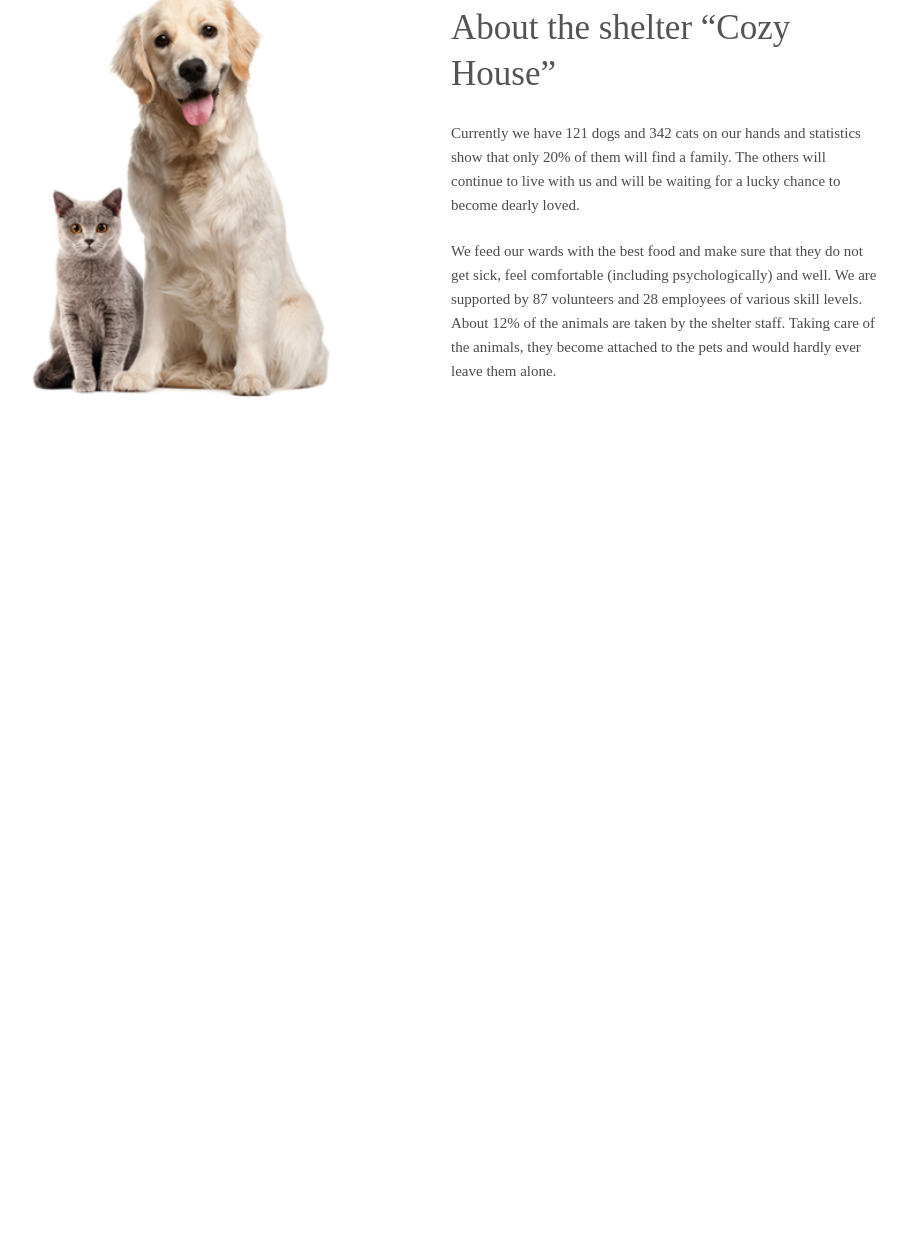
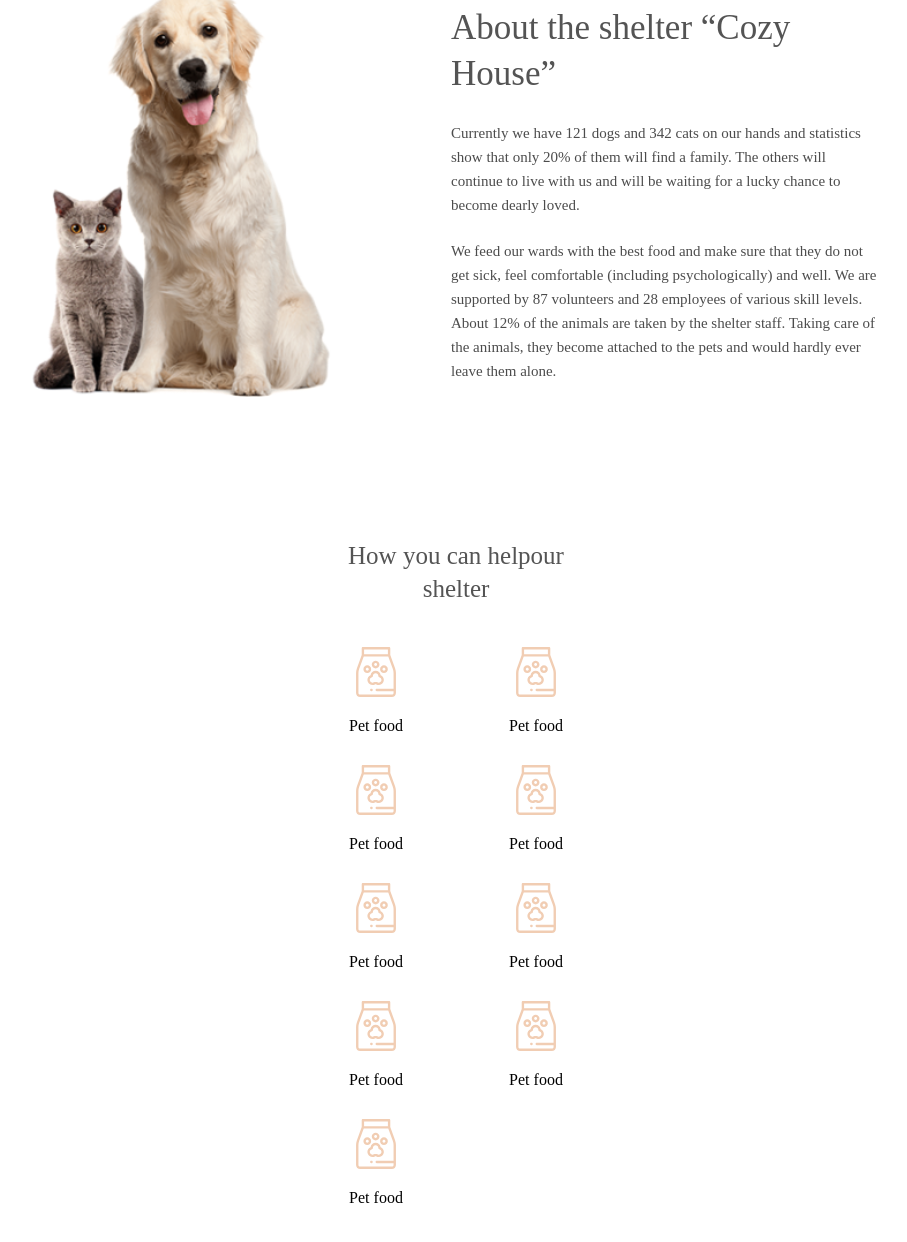
Before and after one commit to shelestDM/pets_house, a plain HTML site: page index.html in a window 1280 px wide. Shown: the part 863-2105 px from the top of the page, without its empty margins (184-1091 px from the left). Before the commit the page ends 1361 px from the top, so only its background shows below. Drawn offline with Linux system fonts and the light colour scheme.

Commit message:
help block

```diff
--- a/index.html
+++ b/index.html
@@ -51,6 +51,49 @@
             </div>
             <img src="./images/about-pets.png" alt="pets_image">
         </section>
+        <section id="help">
+            <h4>
+                How you can helpour shelter
+            </h4>
+            <ul class="help_options_wrapper">
+                <li class="help_option">
+                    <img src="./images/pets_food_icon.svg" alt="help_option_icon">
+                    Pet food
+                </li>
+                <li class="help_option">
+                    <img src="./images/pets_food_icon.svg" alt="help_option_icon">
+                    Pet food
+                </li>
+                <li class="help_option">
+                    <img src="./images/pets_food_icon.svg" alt="help_option_icon">
+                    Pet food
+                </li>
+                <li class="help_option">
+                    <img src="./images/pets_food_icon.svg" alt="help_option_icon">
+                    Pet food
+                </li>
+                <li class="help_option">
+                    <img src="./images/pets_food_icon.svg" alt="help_option_icon">
+                    Pet food
+                </li>
+                <li class="help_option">
+                    <img src="./images/pets_food_icon.svg" alt="help_option_icon">
+                    Pet food
+                </li>
+                <li class="help_option">
+                    <img src="./images/pets_food_icon.svg" alt="help_option_icon">
+                    Pet food
+                </li>
+                <li class="help_option">
+                    <img src="./images/pets_food_icon.svg" alt="help_option_icon">
+                    Pet food
+                </li>
+                <li class="help_option">
+                    <img src="./images/pets_food_icon.svg" alt="help_option_icon">
+                    Pet food
+                </li>
+            </ul>
+        </section>
        </main>
        <footer>
 
--- a/style.less
+++ b/style.less
@@ -23,6 +23,10 @@
     color: @clr;
 }
 
+.element_size(@wdth, @hght){
+    width: @wdth;
+    height: @hght;
+}
 body{
     display: flex;
     flex-direction: column;
@@ -115,6 +119,38 @@ section{
         >img{
             width: 260px;
             height: 353.6px;
+        }
+    }
+
+    #help{
+        padding: 42px 15px;
+        >h4{
+            width: 220px;
+            margin: 0px auto 42px;
+            text-align: center;
+            .func_styling_text(25px, 400, 32.5px, 6%, @color_dark_light)
+        }
+        >.help_options_wrapper{
+            width: 290px;
+            margin: auto;
+            list-style-type: none;
+            display: flex;
+            flex-wrap: wrap;
+            gap: 30px;
+            >.help_option{
+                width: 130px;
+                display: flex;
+                flex-direction: column;
+                align-items: center;
+                justify-self: center;
+                gap: 20px;
+                >img{
+                    .element_size(50px, 50px);
+                }
+                >p{
+                    .func_styling_text(15px, 400, 16.5px, 6%, @color_dark_light);
+                }
+            }
         }
     }
 
```
Also changed, not shown: images/pets_food_icon.svg (added), style.css, 1 other file.
